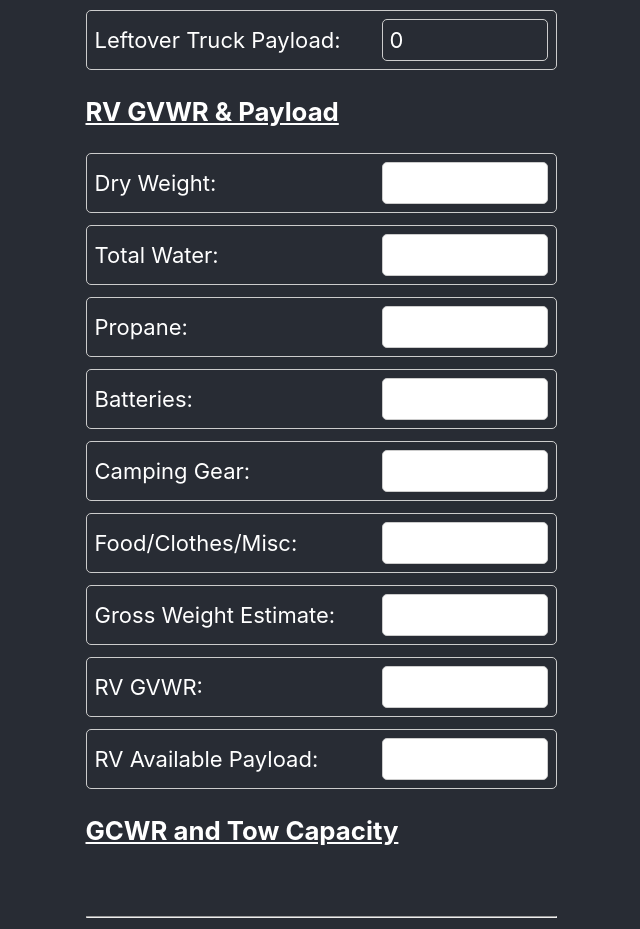
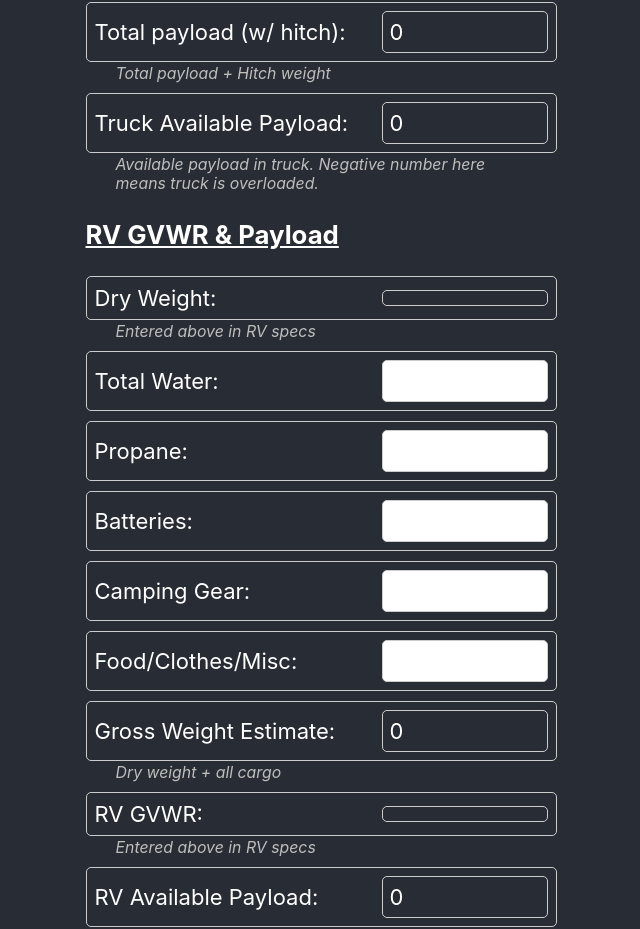
Before and after one commit to iamabrom/towcalculator, a React (Create React App) app in the folder tow-calculator/: page / in a window 1280 px wide. Shown: the part 1344-2273 px from the top of the page, without its empty margins (319-959 px from the left). Built offline with nearby package versions, Linux system fonts and the light colour scheme.

Commit message:
Almost done

```diff
--- a/tow-calculator/src/App.css
+++ b/tow-calculator/src/App.css
@@ -55,6 +55,14 @@ img {
   }
 }
 
+.HelpText {
+  font-size: .72em;
+  font-style: italic;
+  color: #BEBEBE;
+  margin-left: 30px;
+  max-width: 400px;
+}
+
 input[type="number"]::-webkit-inner-spin-button,
 input[type="number"]::-webkit-outer-spin-button {
   -webkit-appearance: none;
@@ -64,7 +72,8 @@ input[type="number"]::-webkit-outer-spin-button {
 .input-group {
   display: flex;
   align-items: center;
-  margin-bottom: 12px;
+  margin-bottom: 2px;
+  margin-top: 10px;
   border: 1px solid #ccc;
   padding: 8px;
   border-radius: 5px;
--- a/tow-calculator/src/Calculator.tsx
+++ b/tow-calculator/src/Calculator.tsx
@@ -38,6 +38,30 @@ const Calculator = () => {
     localStorage.getItem("truckCargo") || ""
   );
 
+  // RV Payload: Total Water
+  const [rvPayloadWater, setrvPayloadWater] = useState<string>(
+    localStorage.getItem("rvPayloadWater") || ""
+  );
+
+  // RV Payload: Total Propane
+  const [rvPayloadPropane, setrvPayloadPropane] = useState<string>(
+    localStorage.getItem("rvPayloadPropane") || ""
+  );
+
+  // RV Payload: Total Batteries
+  const [rvPayloadBatteries, setrvPayloadBatteries] = useState<string>(
+    localStorage.getItem("rvPayloadBatteries") || ""
+  );
+
+  // RV Payload: Total Camping Gear
+  const [rvPayloadCampingGear, setrvPayloadCampingGear] = useState<string>(
+    localStorage.getItem("rvPayloadCampingGear") || ""
+  );
+
+  // RV Payload: Total Food, Clothes, Misc
+  const [rvPayloadFoodClothesMisc, setrvPayloadFoodClothesMisc] =
+    useState<string>(localStorage.getItem("rvPayloadFoodClothesMisc") || "");
+
   // ============================ Calculated Outputs ============================
   const [truckCurbWeight, settruckCurbWeight] = useState<number>(0);
   const [truckTowingCapacity, settruckTowingCapacity] = useState<number>(0);
@@ -45,6 +69,8 @@ const Calculator = () => {
   const [truckTotalPayloadHitched, settruckTotalPayloadHitched] =
     useState<number>(0);
   const [truckPayloadLeftover, settruckPayloadLeftover] = useState<number>(0);
+  const [rvGrossWeightEstimate, setrvGrossWeightEstimate] = useState<number>(0);
+  const [rvAvailablePayload, setrvAvailablePayload] = useState<number>(0);
 
   // ============================ Local storage for all user inputs ============================
   useEffect(() => {
@@ -56,6 +82,11 @@ const Calculator = () => {
     localStorage.setItem("truckPayloadCapacity", truckPayloadCapacity);
     localStorage.setItem("truckPassengers", truckPassengers);
     localStorage.setItem("truckCargo", truckCargo);
+    localStorage.setItem("rvPayloadWater", rvPayloadWater);
+    localStorage.setItem("rvPayloadPropane", rvPayloadPropane);
+    localStorage.setItem("rvPayloadBatteries", rvPayloadBatteries);
+    localStorage.setItem("rvPayloadCampingGear", rvPayloadCampingGear);
+    localStorage.setItem("rvPayloadFoodClothesMisc", rvPayloadFoodClothesMisc);
 
     // ============================ Math parsing ============================
     const CALrvHitchWeight = parseFloat(rvHitchWeight) || 0;
@@ -64,6 +95,14 @@ const Calculator = () => {
     const CALtruckPayloadCapacity = parseFloat(truckPayloadCapacity) || 0;
     const CALtruckPassengers = parseFloat(truckPassengers) || 0;
     const CALtruckCargo = parseFloat(truckCargo) || 0;
+    const CALrvGVWR = parseFloat(rvGVWR) || 0;
+    const CALrvDryWeight = parseFloat(rvDryWeight) || 0;
+    const CALrvPayloadWater = parseFloat(rvPayloadWater) || 0;
+    const CALrvPayloadPropane = parseFloat(rvPayloadPropane) || 0;
+    const CALrvPayloadBatteries = parseFloat(rvPayloadBatteries) || 0;
+    const CALrvPayloadCampingGear = parseFloat(rvPayloadCampingGear) || 0;
+    const CALrvPayloadFoodClothesMisc =
+      parseFloat(rvPayloadFoodClothesMisc) || 0;
 
     // ============================ Math calculations ============================
     settruckCurbWeight(CALtruckGVWR - CALtruckPayloadCapacity);
@@ -71,6 +110,15 @@ const Calculator = () => {
     settruckTotalPayload(CALtruckPassengers + CALtruckCargo);
     settruckTotalPayloadHitched(truckTotalPayload + CALrvHitchWeight);
     settruckPayloadLeftover(CALtruckPayloadCapacity - truckTotalPayloadHitched);
+    setrvGrossWeightEstimate(
+      CALrvDryWeight +
+        CALrvPayloadWater +
+        CALrvPayloadPropane +
+        CALrvPayloadBatteries +
+        CALrvPayloadCampingGear +
+        CALrvPayloadFoodClothesMisc
+    );
+    setrvAvailablePayload(CALrvGVWR - rvGrossWeightEstimate);
   }, [
     truckGVWR,
     truckPayloadCapacity,
@@ -80,8 +128,20 @@ const Calculator = () => {
     rvHitchWeight,
     rvDryWeight,
     rvGVWR,
+    truckTotalPayload,
     truckTotalPayloadHitched,
+    rvGrossWeightEstimate,
+    rvAvailablePayload,
+    rvPayloadWater,
+    rvPayloadPropane,
+    rvPayloadBatteries,
+    rvPayloadCampingGear,
+    rvPayloadFoodClothesMisc,
   ]);
+
+  // const formatNumber = (num) => {
+  //   return num.toLocaleString();
+  // };
 
   // ============================ HTML components ============================
   return (
@@ -121,12 +181,14 @@ const Calculator = () => {
             {truckCurbWeight.toLocaleString()}
           </span>
         </div>
+        <div className="HelpText">GVWR - Payload</div>
         <div className="input-group">
           <span className="result-label">Towing Capacity:</span>
           <span className="result-value">
             {truckTowingCapacity.toLocaleString()}
           </span>
         </div>
+        <div className="HelpText">GCWR - GVWR (assumes payload is at max)</div>
       </div>
       {/* ============================ RV Specs ============================ */}
       <h3>RV Specs</h3>
@@ -178,99 +240,100 @@ const Calculator = () => {
           {truckTotalPayload.toLocaleString()}
         </span>
       </div>
+      <div className="HelpText">Passengers + Cargo</div>
       <div className="input-group">
         <span className="result-label">RV Hitch Weight:</span>
         <span className="result-value">{rvHitchWeight.toLocaleString()}</span>
       </div>
+      <div className="HelpText">Entered above in RV specs</div>
       <div className="input-group">
         <span className="result-label">Total payload (w/ hitch):</span>
         <span className="result-value">
           {truckTotalPayloadHitched.toLocaleString()}
         </span>
       </div>
+      <div className="HelpText">Total payload + Hitch weight</div>
       <div className="input-group">
-        <span className="result-label">Leftover Truck Payload:</span>
+        <span className="result-label">Truck Available Payload:</span>
         <span className="result-value">
           {truckPayloadLeftover.toLocaleString()}
         </span>
       </div>
+      <div className="HelpText">
+        Available payload in truck. Negative number here means truck is
+        overloaded.
+      </div>
       {/* ============================ RV GVWR & Payload ============================ */}
       <h3>RV GVWR & Payload</h3>
       <div className="input-group">
-        <label>Dry Weight:</label>
-        <input
-          type="number"
-          value={rvDryWeight}
-          onChange={(e) => setrvDryWeight(e.target.value)}
-        />
+        <span className="result-label">Dry Weight:</span>
+        <span className="result-value">{rvDryWeight.toLocaleString()}</span>
       </div>
+      <div className="HelpText">Entered above in RV specs</div>
       <div className="input-group">
         <label>Total Water:</label>
         <input
           type="number"
-          value={rvDryWeight}
-          onChange={(e) => setrvDryWeight(e.target.value)}
+          value={rvPayloadWater}
+          onChange={(e) => setrvPayloadWater(e.target.value)}
         />
       </div>
       <div className="input-group">
         <label>Propane:</label>
         <input
           type="number"
-          value={rvDryWeight}
-          onChange={(e) => setrvDryWeight(e.target.value)}
+          value={rvPayloadPropane}
+          onChange={(e) => setrvPayloadPropane(e.target.value)}
         />
       </div>
       <div className="input-group">
         <label>Batteries:</label>
         <input
           type="number"
-          value={rvDryWeight}
-          onChange={(e) => setrvDryWeight(e.target.value)}
+          value={rvPayloadBatteries}
+          onChange={(e) => setrvPayloadBatteries(e.target.value)}
         />
       </div>
       <div className="input-group">
         <label>Camping Gear:</label>
         <input
           type="number"
-          value={rvDryWeight}
-          onChange={(e) => setrvDryWeight(e.target.value)}
+          value={rvPayloadCampingGear}
+          onChange={(e) => setrvPayloadCampingGear(e.target.value)}
         />
       </div>
       <div className="input-group">
         <label>Food/Clothes/Misc:</label>
         <input
           type="number"
-          value={rvDryWeight}
-          onChange={(e) => setrvDryWeight(e.target.value)}
+          value={rvPayloadFoodClothesMisc}
+          onChange={(e) => setrvPayloadFoodClothesMisc(e.target.value)}
         />
       </div>
       <div className="input-group">
-        <label>Gross Weight Estimate:</label>
-        <input
-          type="number"
-          value={rvDryWeight}
-          onChange={(e) => setrvDryWeight(e.target.value)}
-        />
+        <span className="result-label">Gross Weight Estimate:</span>
+        <span className="result-value">
+          {rvGrossWeightEstimate.toLocaleString()}
+        </span>
       </div>
+      <div className="HelpText">Dry weight + all cargo</div>
       <div className="input-group">
-        <label>RV GVWR:</label>
-        <input
-          type="number"
-          value={rvGVWR}
-          onChange={(e) => setrvGVWR(e.target.value)}
-        />
+        <span className="result-label">RV GVWR:</span>
+        <span className="result-value">{rvGVWR.toLocaleString()}</span>
       </div>
+      <div className="HelpText">Entered above in RV specs</div>
       <div className="input-group">
-        <label>RV Available Payload:</label>
-        <input
-          type="number"
-          value={rvGVWR}
-          onChange={(e) => setrvGVWR(e.target.value)}
-        />
+        <span className="result-label">RV Available Payload:</span>
+        <span className="result-value">
+          {rvAvailablePayload.toLocaleString()}
+        </span>
+      </div>
+      <div className="HelpText">
+        RV GVWR - (RV dry weight + RV cargo). Available payload in RV. Negative
+        number here means RV is overloaded.
       </div>
       {/* ============================ GCWR and Tow Capacity ============================ */}
       <h3>GCWR and Tow Capacity</h3>
-
       <div className="footer">
         <hr></hr>
         <p>
```
